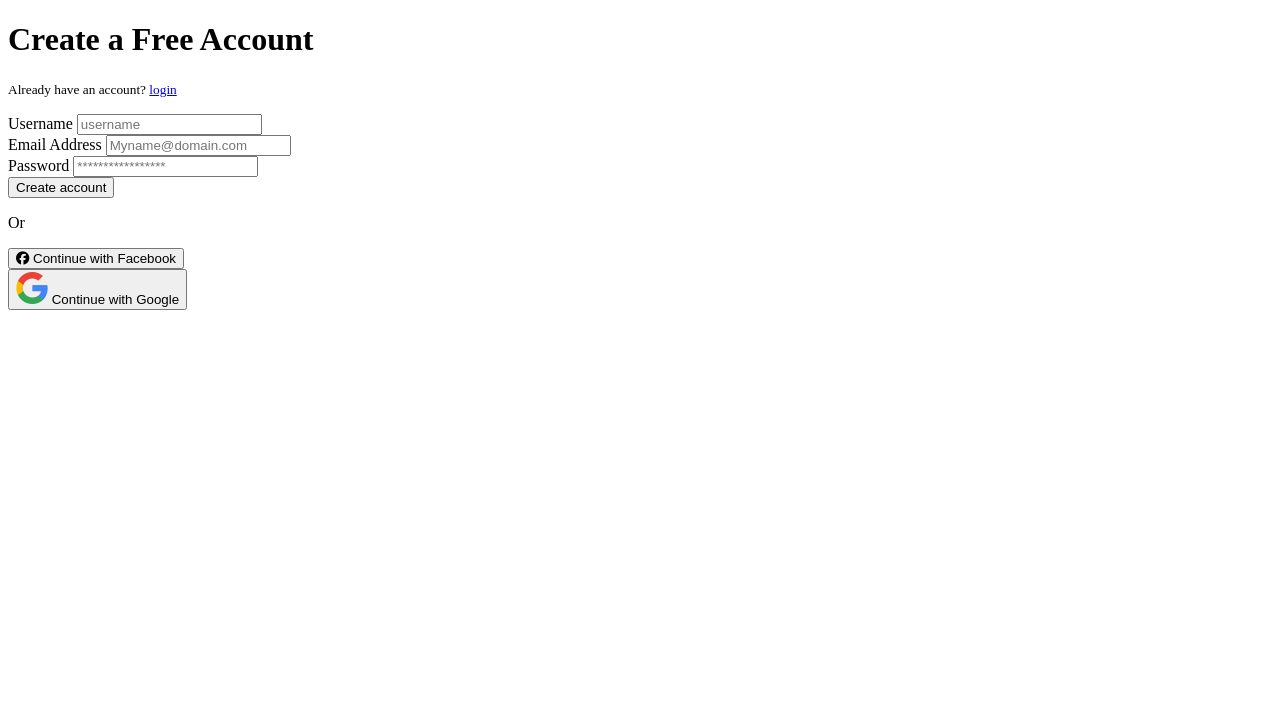
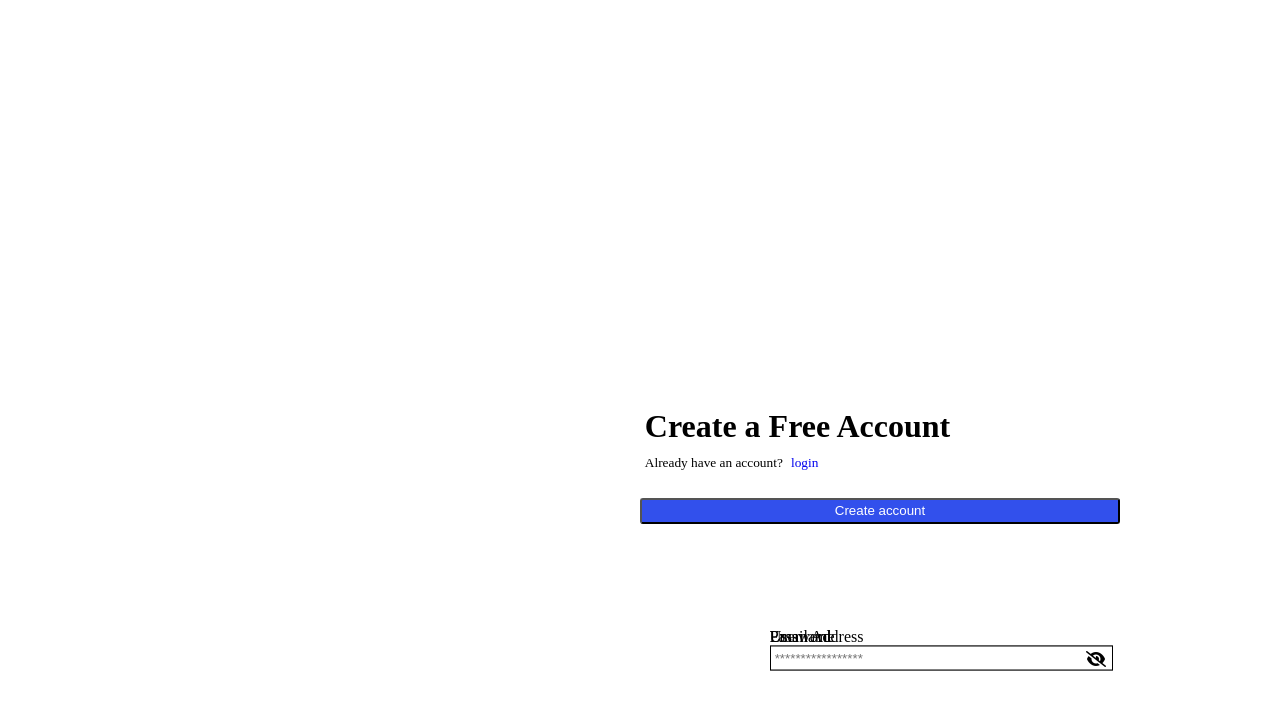
Before and after one commit to zuri-training/Favicon_gen-Team-68, a Django app: page /signup/ in a window 1280 px wide. Shown: the top 719 px of the page. Run offline with Django 4.2, Linux system fonts and the light colour scheme; some libraries are stand-ins or nearby versions.

Commit message:
signup.css updated

```diff
--- a/static/css/signup.css
+++ b/static/css/signup.css
@@ -0,0 +1,71 @@
+*{
+    margin: 0;
+    padding: 0;
+
+}
+form{
+    position: fixed;
+    top: 50%;
+    left: 50%;
+    width: 30em;
+    height: 20em;
+}
+header, p{
+    margin-top: 0.5rem;
+}
+header, a{
+    position: relative; left: 1%;
+}
+a:link{
+    text-decoration: none;
+}
+a:visited{
+    text-decoration: none;
+}
+a:hover{
+    text-decoration: none;
+    cursor: pointer;
+    color: blue;
+}
+a:active{
+    text-decoration: none;
+}
+.frm{
+    margin-top: 2em;
+}
+label{
+    display: block;
+    margin-top: 0.5em;
+    text-align: justify;
+}
+input{
+    padding: 0.3em;
+    border: solid 1px;
+    width: 25em;
+}
+.butn1{
+    margin-top: 2em;
+    text-align: center;
+    background-color: #3250EC;
+    color: white;
+    width: 100%;
+    border-radius: 3px;
+    height: 2em;
+}
+.field, i{
+    position: absolute;
+    right: 7px;
+    transform: translate(0, -50%);
+    top: 76.5%;
+    cursor: pointer;
+}
+@media screen and (max-width: 450px) {
+    *{
+        padding: 0;
+        margin: 0;
+    }
+    form{
+        position: relative;
+        width: 100%;
+    }
+}
--- a/templates/signup.html
+++ b/templates/signup.html
@@ -7,8 +7,8 @@
 {% block extra_css %}
 <link rel="stylesheet" href="{% static 'css/signup.css' %}">
 {% endblock %}
-
-{% block content %}
+<body>
+    {% block content %}
 <form method='post' action='' class="form">
     {% csrf_token %}
     <header>
@@ -36,14 +36,14 @@
     <div class="field">
         <label for="password">Password</label>
         <input type="password" id="password" name="password" placeholder="*****************" required>
+        <i class="fa-solid fa-eye-slash"></i>
     </div>
-    <div class="butns">
-        <div class="butn1">
-            <button id='submit' type='submit'>Create account</button>
-        </div>
 
-        {% include 'social-logins.html' %}
+    <button  id="visibility" class="butn1">Create account</button>
+
+        <!--{% include 'social-logins.html' %}-->
 
     </div>
 </form>
 {% endblock %}
+</body>
--- a/templates/social-logins.html
+++ b/templates/social-logins.html
@@ -10,6 +10,6 @@
 </div>
 <div class="butn3">
     <button>
-        <img class="google" src="{% static 'images/Google_icon.png' %}"> Continue with Google
+        <img class="google" src="{% static 'images/Google.png' %}"> Continue with Google
     </button>
 </div>
```
Also changed, not shown: static/css/signup.js (added, +12 -0 lines), static/images/Google.png (added), static/js/home.js (added), templates/index.html (line endings or trailing spaces).
